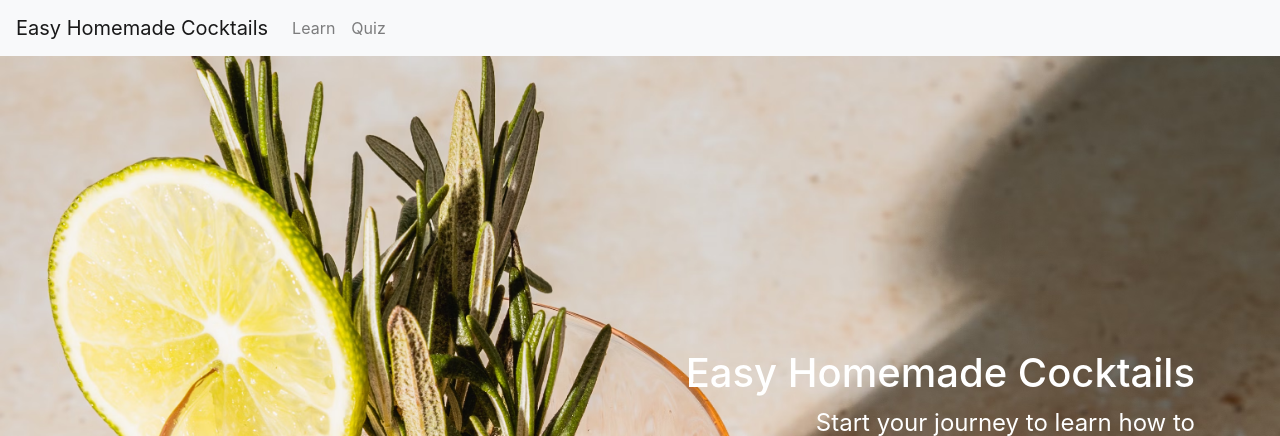
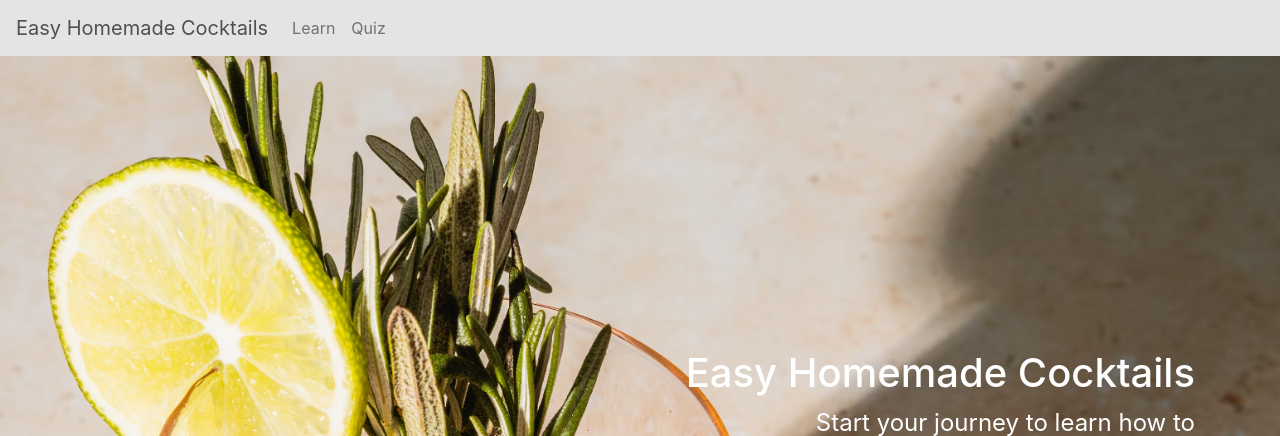
Before and after one commit to MayRamati/COMS4170-Project, a Flask app: page / in a window 1280 px wide. Shown: the top 436 px of the page. Run offline with Flask 3, Linux system fonts and the light colour scheme; some libraries are stand-ins or nearby versions.

Commit message:
Changing navbar colors and cards' titles to grey.

```diff
--- a/static/home.css
+++ b/static/home.css
@@ -42,7 +42,7 @@ h1 {
 
 #startButton:hover {
     background-color: #D9BEA7;
-    color: #000;
+    color: #505050;
     box-shadow: 0px 8px 16px rgba(0, 0, 0, 0.3);
     transform: scale(1.05);
 }
@@ -50,3 +50,9 @@ h1 {
     margin-left:600px;
     padding-top: 20px;
 }
+.navbar-light.bg-light {
+    background-color: #E5E4E2 !important;
+}
+.navbar-brand {
+    color: #505050 !important;
+}
--- a/static/learn_menu.css
+++ b/static/learn_menu.css
@@ -17,3 +17,6 @@ body {
 background-color: #D9BEA7;
     color: #F2EEEB;
 }
+.card-title {
+    color: #505050 !important;
+}
```
